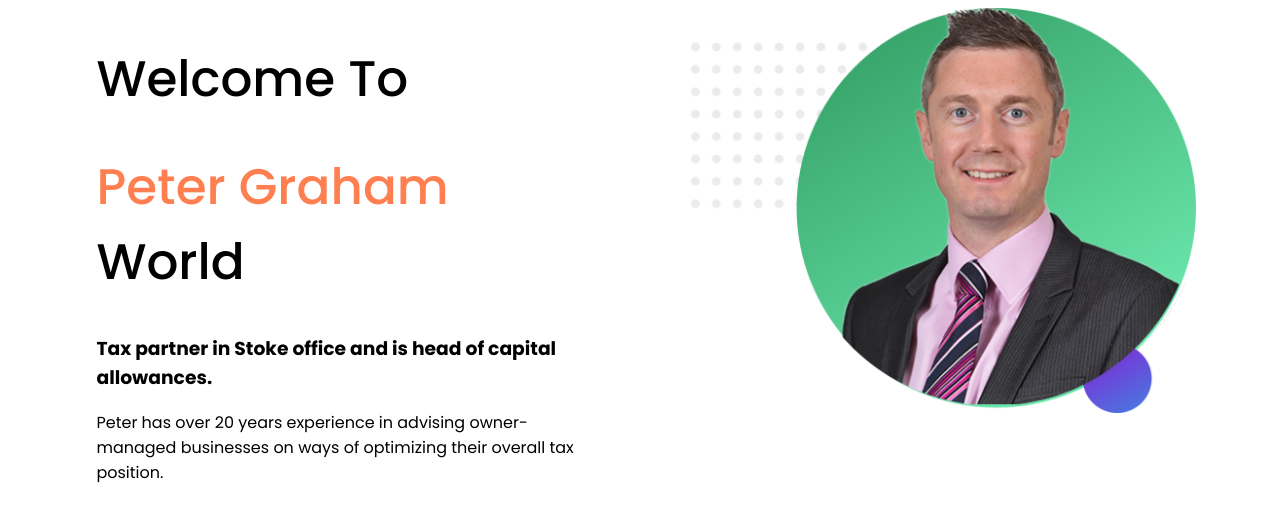
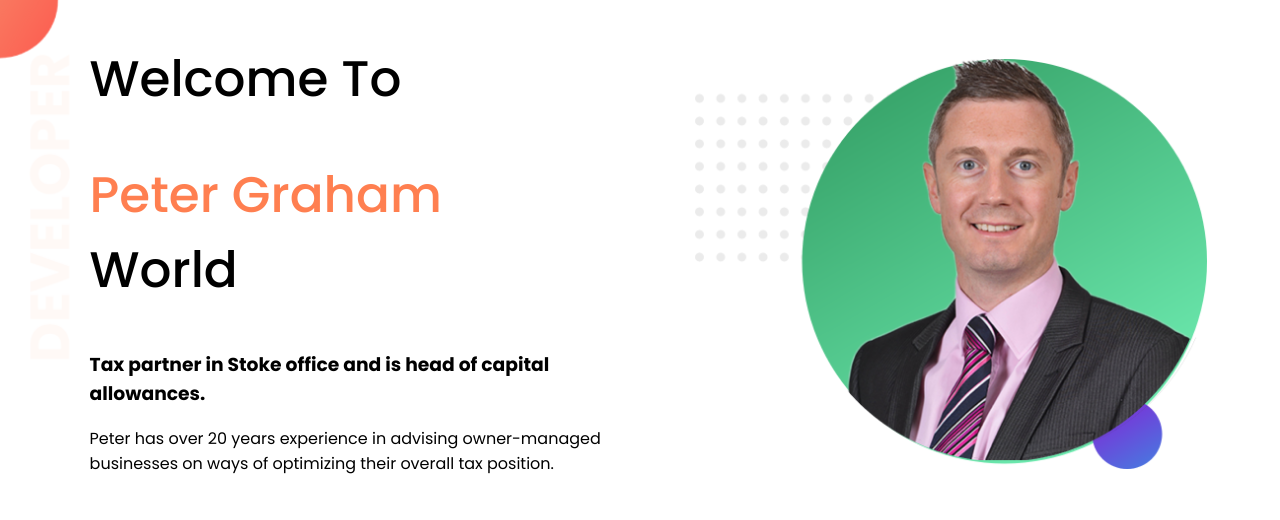
Before and after one commit to Obaida116/web-portfolio2, a plain HTML site: page index.html in a window 1280 px wide. Drawn offline with Linux system fonts and the light colour scheme.

Commit message:
top section complete

```diff
--- a/index.html
+++ b/index.html
@@ -11,7 +11,7 @@
     <link rel="stylesheet" href="style.css">
 </head>
 <body>
-
+    <section class="top-banner">
         <div class="half-width">
             <h1>Welcome To</h1>
             <h1><span class="name-highlighter">Peter Graham</span> World</h1>
@@ -21,6 +21,7 @@
         <div class="half-width">
             <img src="Images/showOff/image 13.png" alt="">
         </div>
+    </section>
 
 </body>
 </html>
--- a/style.css
+++ b/style.css
@@ -1,5 +1,6 @@
 body{
     font-family: 'Poppins', sans-serif;
+    margin: 0;
 }
 h1{
     font-size: 50px;
@@ -13,8 +14,12 @@ h1{
     width: 40%;
     margin-left: 5%;
     padding-left: 2%;
-    float: left;
+    display: inline-block;
 }
 .half-width img{
     width: 100%;
 }
+.top-banner{
+    background-image: url(Images/developer-portfolio/top-banner.png);
+    background-repeat: no-repeat;
+}
```
Lines whose indentation alone changed are shown as unchanged.
